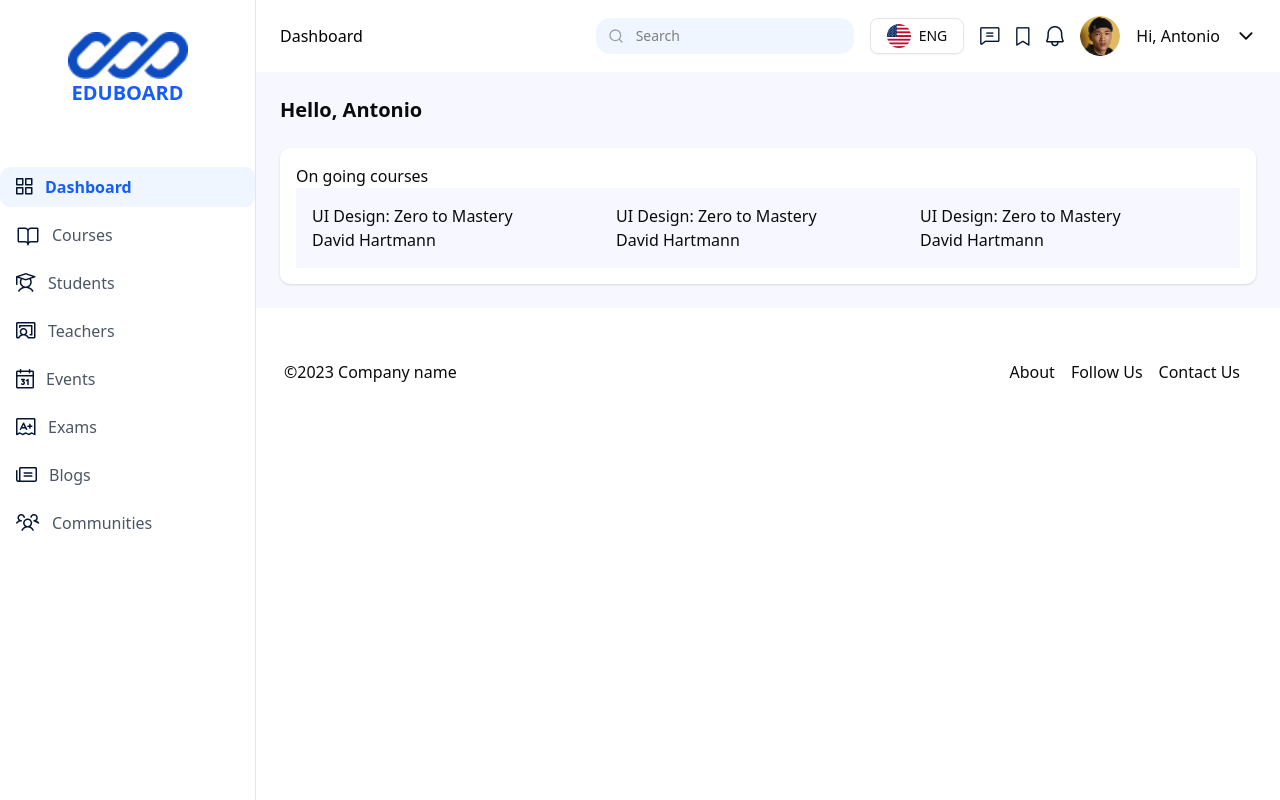
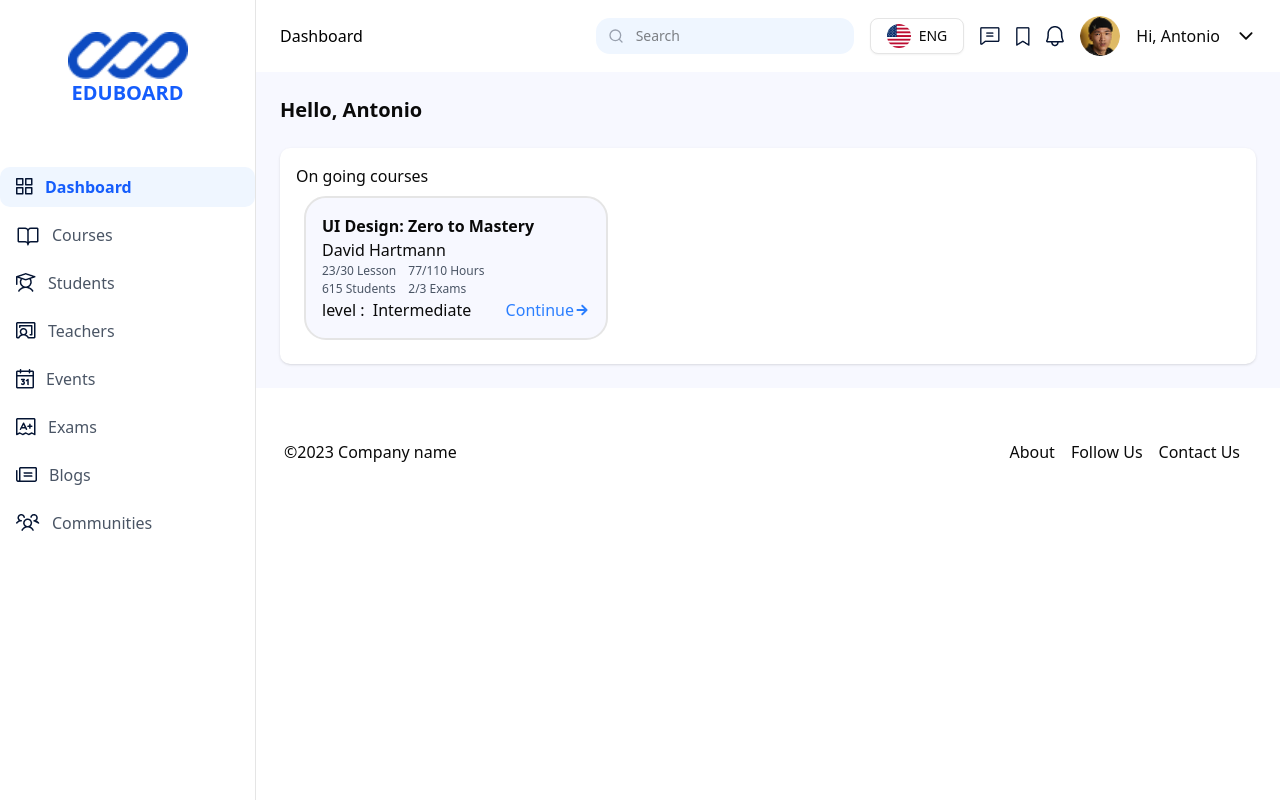
Before and after one commit to JenilKyada04/saas-dashboard, a Next.js app: page / in a window 1280 px wide. Built offline with nearby package versions, Linux system fonts and the light colour scheme.

Commit message:
Enhance Card component layout and styling; remove unused font variables from globals.css

```diff
--- a/app/components/Card.tsx
+++ b/app/components/Card.tsx
@@ -1,19 +1,28 @@
+
+import { IoMdArrowRoundForward } from "react-icons/io";
 
 function Card() {
     return (
-        <div className="white-blue p-2  " >
-            <div className="m-2 border-black grid grid-cols-3" >
-                <div>
-                    <h5>UI Design: Zero to Mastery</h5>
-                    <p>David Hartmann</p>
+        <div className=" p-2 grid md:grid-cols-3 gap-2   " >
+            <div className=" white-blue p-4 border-2 rounded-3xl">
+                <h5 className="font-semibold" >UI Design: Zero to Mastery</h5>
+                <p className="font-normal"> David Hartmann</p>
+                <div className="flex font-light text-gray-600 text-[12px] gap-3 ">
+                    <div>
+                        <p>23/30 Lesson</p>
+                        <p>615 Students</p>
+                    </div>
+                    <div>
+                        <p>77/110 Hours</p>
+                        <p>2/3 Exams </p>
+                    </div>
                 </div>
-                <div>
-                    <h5>UI Design: Zero to Mastery</h5>
-                    <p>David Hartmann</p>
-                </div>
-                <div>
-                    <h5>UI Design: Zero to Mastery</h5>
-                    <p>David Hartmann</p>
+                <div className="flex justify-between">
+                    <p>level : <span className="pl-1" >Intermediate</span></p>
+                    <p className="text-blue-500 cursor-pointer flex items-center">
+                        <p>Continue</p>
+                        <IoMdArrowRoundForward />
+                    </p>
                 </div>
             </div>
         </div>
--- a/app/globals.css
+++ b/app/globals.css
@@ -10,8 +10,6 @@
 @theme inline {
   --color-background: var(--background);
   --color-foreground: var(--foreground);
-  --font-sans: var(--font-geist-sans);
-  --font-mono: var(--font-geist-mono);
   --color-sidebar-ring: var(--sidebar-ring);
   --color-sidebar-border: var(--sidebar-border);
   --color-sidebar-accent-foreground: var(--sidebar-accent-foreground);
```
